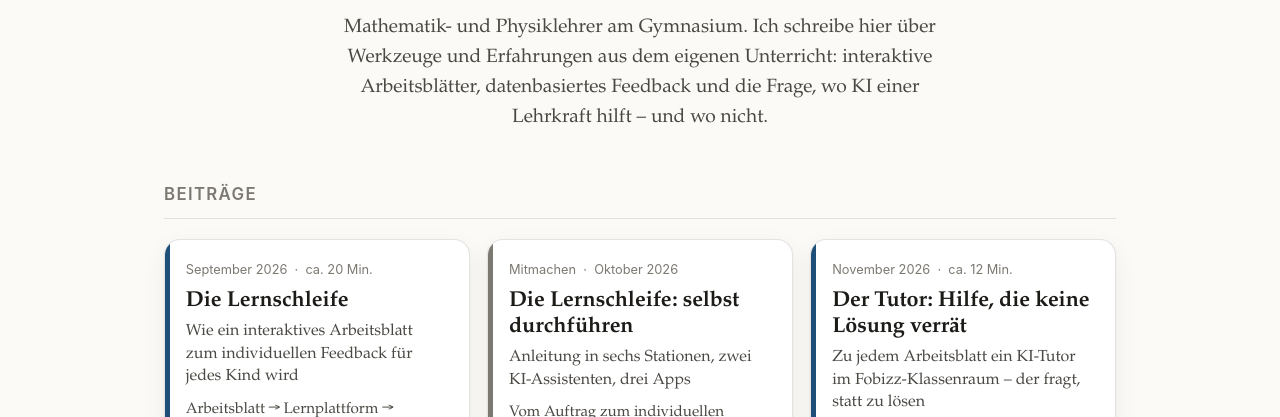
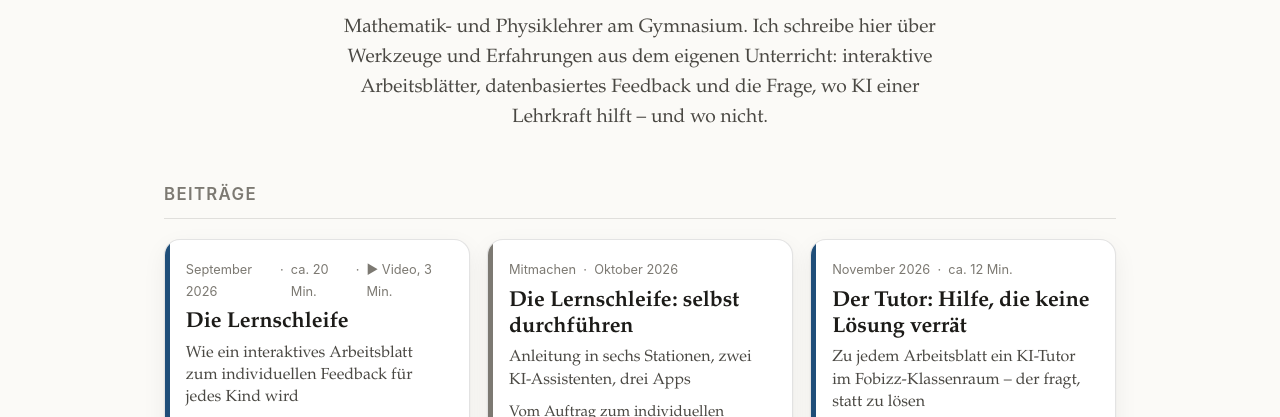
Before and after one commit to andy-unclesam/andy-unclesam.github.io, a plain HTML site: page index.html in a window 1280 px wide. Shown: the part 378-795 px from the top of the page. Drawn offline with Linux system fonts and the light colour scheme.

Commit message:
Add files via upload

```diff
--- a/index.html
+++ b/index.html
@@ -88,7 +88,7 @@
 
       <!-- ── Neuer Beitrag: diesen <a class="kachel">-Block kopieren und unten anfügen (chronologisch, ältester zuerst) ── -->
       <a class="kachel" href="Lernschleife/">
-        <p class="kachel-meta"><time datetime="2026-09">September 2026</time><span aria-hidden="true">·</span><span>ca. 20 Min.</span></p>
+        <p class="kachel-meta"><time datetime="2026-09">September 2026</time><span aria-hidden="true">·</span><span>ca. 20 Min.</span><span aria-hidden="true">·</span><span>▶ Video, 3 Min.</span></p>
         <h3>Die Lernschleife</h3>
         <p class="kachel-unter">Wie ein interaktives Arbeitsblatt zum individuellen Feedback für jedes Kind wird</p>
         <p class="kachel-text">Arbeitsblatt → Lernplattform → Dashboard → Drei-Ebenen-Feedback → zurück in die Lernplattform. Zwei KI-Assistenten, drei lokale Browser-Apps – die KI arbeitet nur bei der Lehrkraft, nie beim Kind.</p>
```
